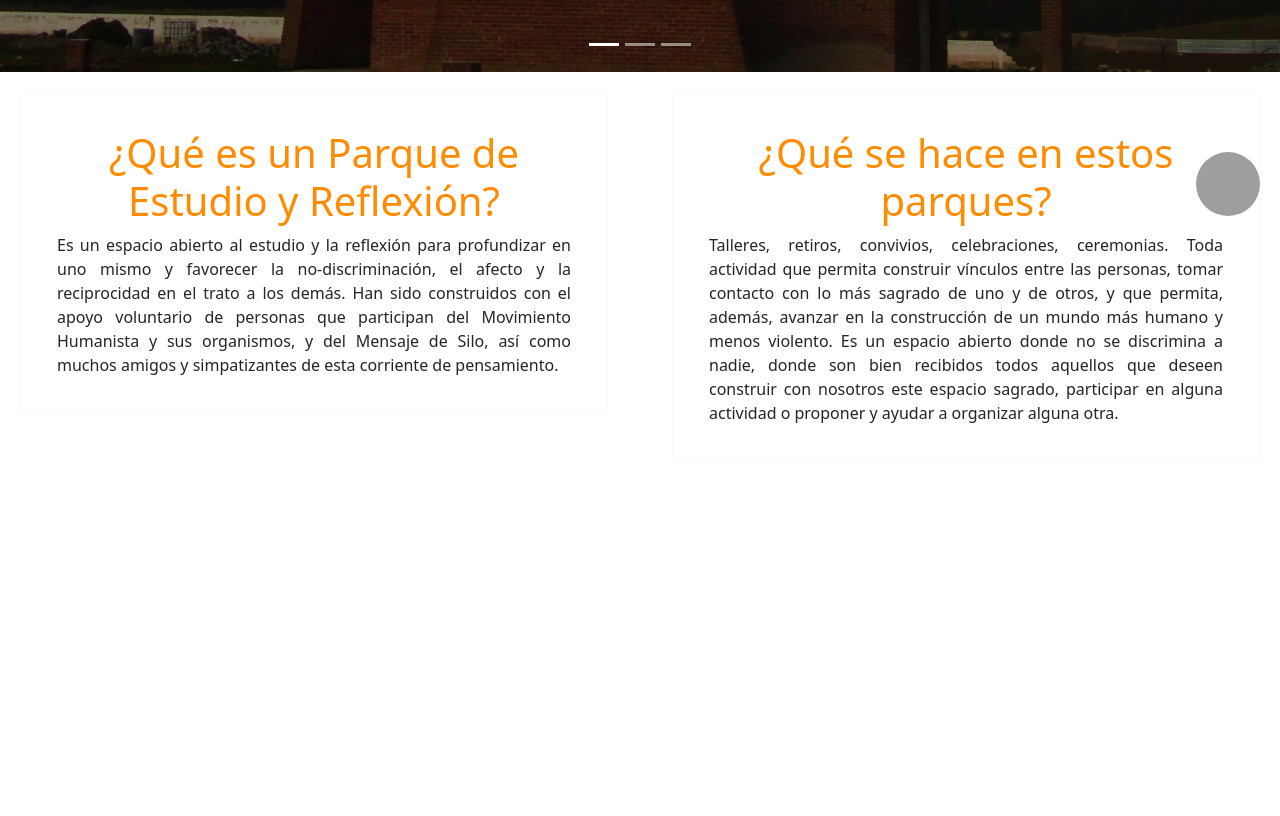
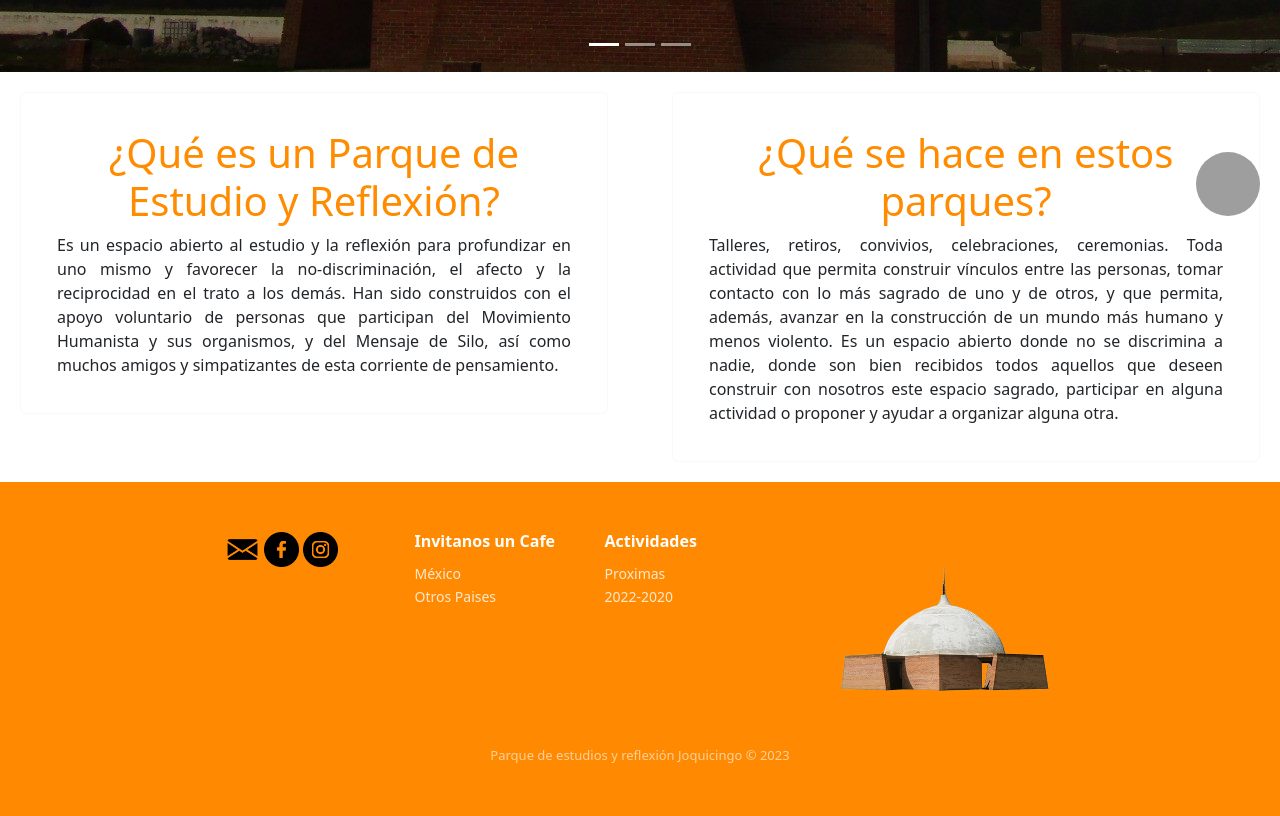
Before and after one commit to HeAnAmy/Joquicingo-, a plain HTML site: page index.html in a window 1280 px wide. Shown: the part 564-1380 px from the top of the page. Before the commit the page ends 1046 px from the top, so only its background shows below. Drawn offline with nearby package versions, Linux system fonts and the light colour scheme; grey boxes are pictures that could not be loaded.

Commit message:
git commit -m "Se suben cambios"
Se arregla footer

```diff
--- a/CSS/style.css
+++ b/CSS/style.css
@@ -119,3 +119,6 @@ h5 {
     font-size: 13px;
     opacity: 0.6;
 }
+.copyright{
+    text-align: center;
+}
--- /dev/null
+++ b/JS/footer.js
@@ -0,0 +1,35 @@
+let footer = document.getElementById("footer");
+footer.insertAdjacentHTML("beforebegin",
+        `<footer class="footer-clean">
+          <div class="container">
+              <div class="row justify-content-center">
+                  <div class="col-sm-3 col-md-2 item">
+                    <a href="mailto:info@parquejoquicingo.org" target="_blank"><img src="../SRC/img/sobre.png" alt="" width="35px" height="35px"></a>
+                    <a href="https://www.facebook.com/Joxicingo" target="_blank"><img src="../SRC/img/facebook.png" alt="" width="35px" height="35px"></a>
+                    <a href="https://www.instagram.com/" target="_blank"><img src="../SRC/img/instagram.png" alt="" width="35px" height="35px"></a>
+                  </div>
+                  <div class="col-sm-3 col-md-2 item">
+                      <h3>Invitanos un Cafe</h3>
+                      <ul>
+                        <li>
+                          <a href="">México</a>
+                        </li>
+                        <li>
+                          <a href="">Otros Paises</a>
+                        </li>
+                      </ul>
+                  </div>
+                  <div class="col-sm-3 col-md-2 item">
+                      <h3>Actividades</h3>
+                      <ul>
+                          <li><a href="" target="_blank">Proximas</a></li>
+                          <li><a href="">2022-2020</a></li>
+                      </ul>
+                  </div>
+                  <div class="col-lg-3 item social">
+                    <img src="./src/img/2.png" alt="logo" width="300px" height="200px">
+                  </div>
+                  <p class="copyright" >Parque de estudios y reflexión Joquicingo © 2023</p>
+              </div>
+          </div>
+      </footer>`);
--- a/index.html
+++ b/index.html
@@ -80,10 +80,11 @@
         <img class="btn-whatsapp" src="https://clientes.dongee.com/whatsapp.png" width="64" height="64" alt="Whatsapp"
             onclick="window.location.href='https://wa.me/+525524105619?text=Hola!%20Estoy%20interesado%20en%20asistir%20al%20parque'"/>
     </div>
+    <div id="footer"></div>
     <script src="https://cdn.jsdelivr.net/npm/bootstrap@5.3.0/dist/js/bootstrap.bundle.min.js"
         integrity="sha384-geWF76RCwLtnZ8qwWowPQNguL3RmwHVBC9FhGdlKrxdiJJigb/j/68SIy3Te4Bkz"
         crossorigin="anonymous"></script>
     <script src="./JS/main.js"></script>
-    <script src="./src/js/footer.js"></script>
+    <script src="./JS/footer.js"></script>
 </body>
 </html>
```
Also changed, not shown: contactanos.html (+2 -1 lines), producciones.html (+3 -1 lines), silo.html (+3 -1 lines), simbolos.html (+2 -1 lines), testimonios.html (+2 -1 lines).
